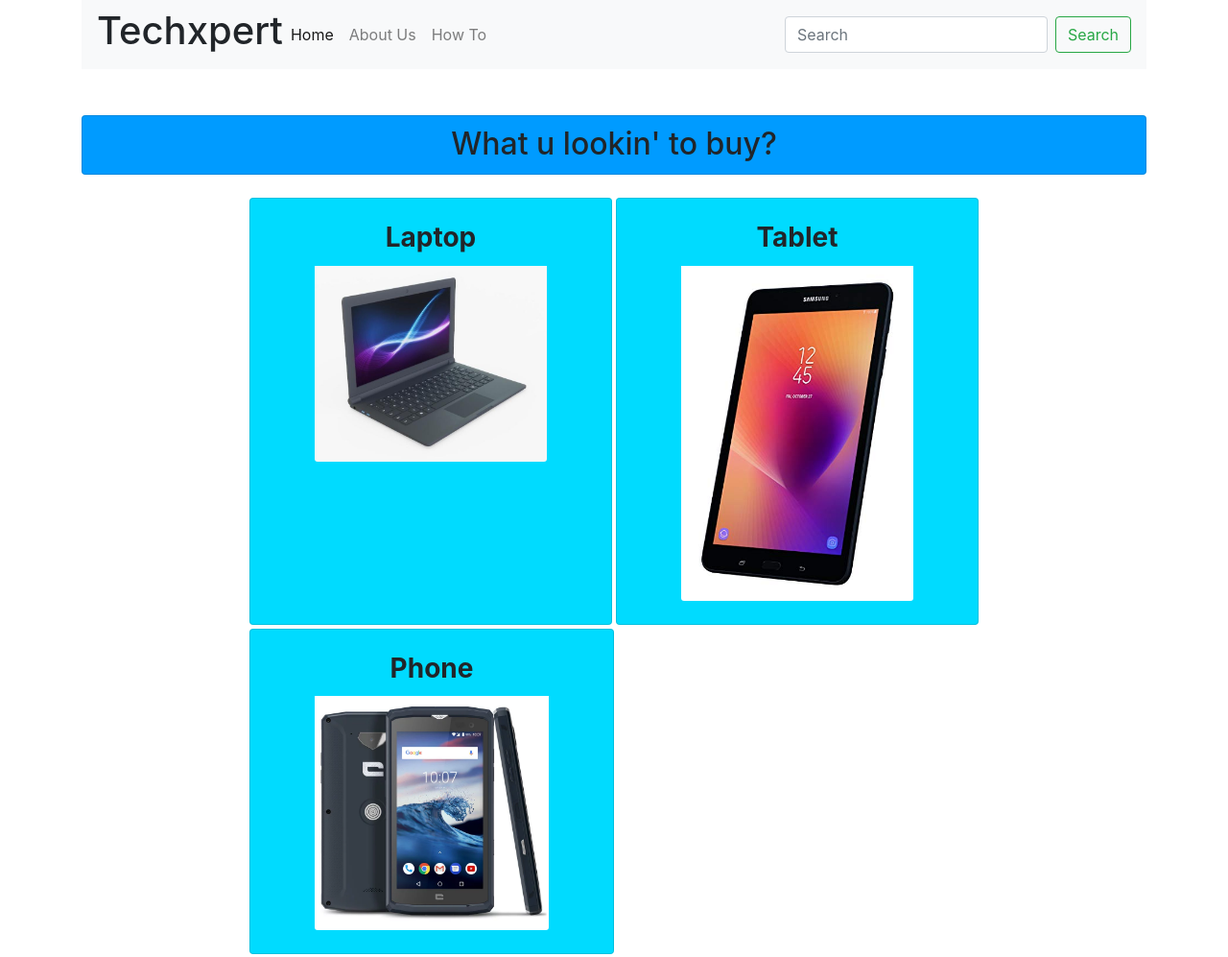
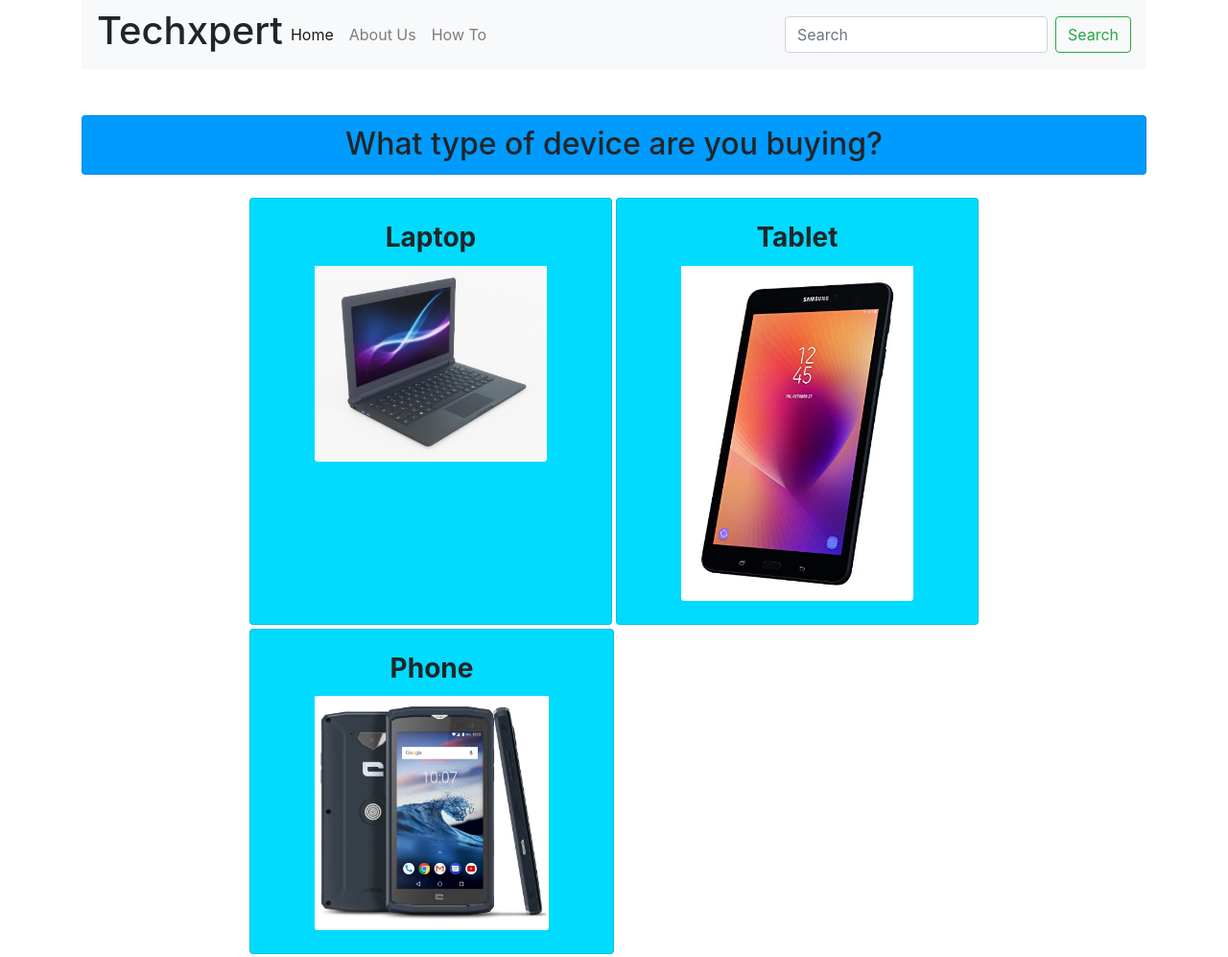
Before and after one commit to FOSSforlife/Techxpert, a website: page public/index.html in a window 1280 px wide. Shown: the top 997 px of the page at 96% size. Drawn offline with nearby package versions, Linux system fonts and the light colour scheme.

Commit message:
Formalized question

```diff
--- a/public/index.html
+++ b/public/index.html
@@ -42,7 +42,7 @@
 
     <section id="home-page">
       <div class="card card-question mb-4 mt-5">
-        <h2 class="card-title" id="question">What u lookin' to buy?</h2>
+        <h2 class="card-title" id="question">What type of device are you buying?</h2>
       </div>
       <div class="row mb-5">
         <div class="col-md-2"></div>
```
